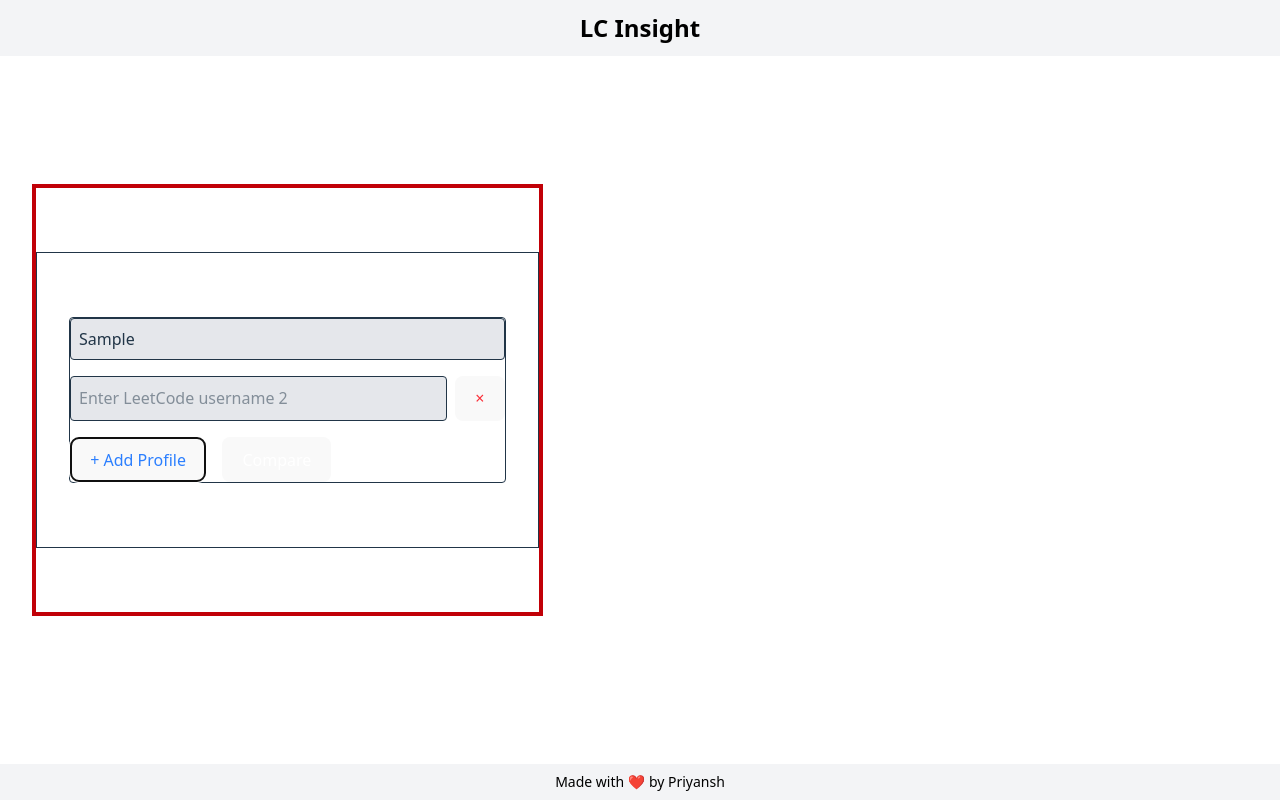
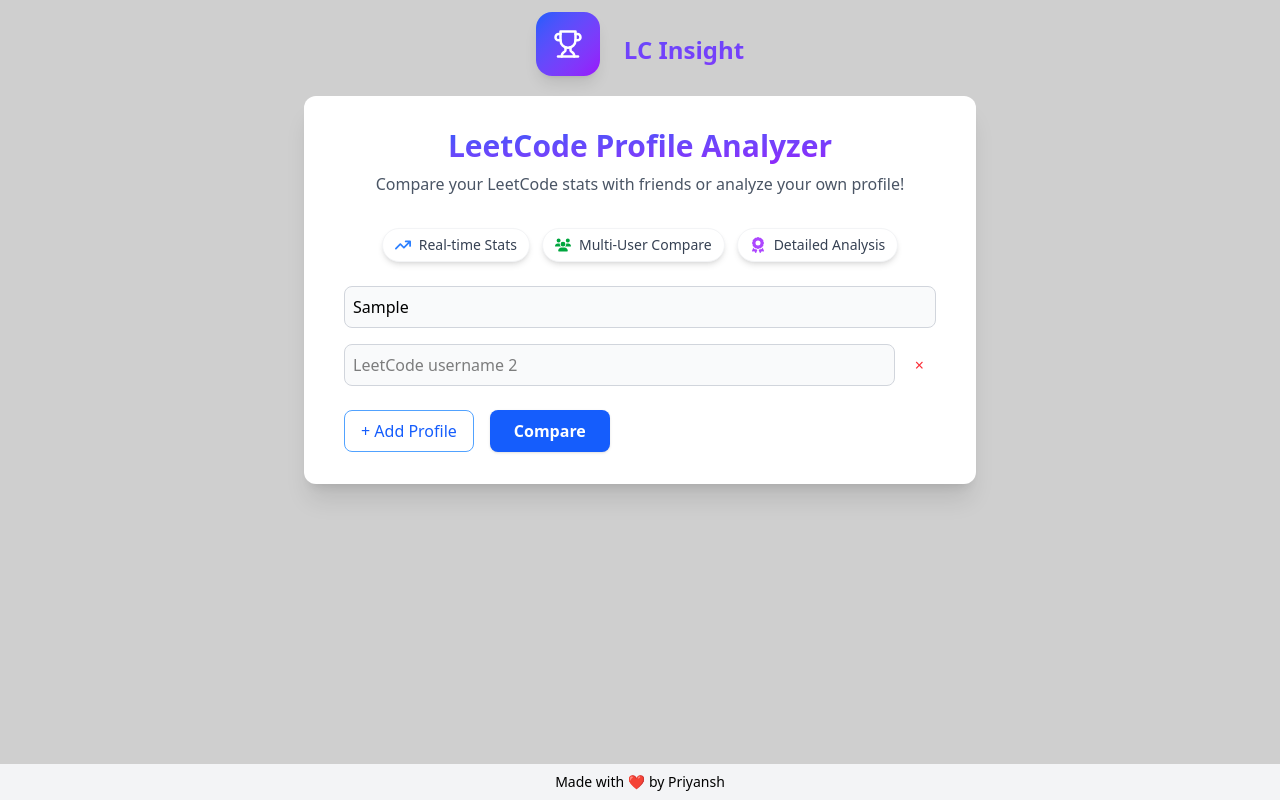
Before and after one commit to PRIYANSH-2004/LC_Insight, a React (Vite) app in the folder client/: page / in a window 1280 px wide. Both pictures are taken after typing "Sample" into the empty fields and a click on the button "+ Add Profile". Built offline with nearby package versions, Linux system fonts and the light colour scheme.

Commit message:
json changed

```diff
--- a/client/package.json
+++ b/client/package.json
@@ -5,15 +5,17 @@
   "type": "module",
   "scripts": {
     "dev": "vite",
-    "build": "tsc -b && vite build",
+    "build": "vite build",
     "lint": "eslint .",
     "preview": "vite preview"
   },
   "dependencies": {
     "@tailwindcss/vite": "^4.1.10",
     "axios": "^1.9.0",
+    "lucide": "^0.525.0",
     "react": "^19.1.0",
     "react-dom": "^19.1.0",
+    "react-icons": "^5.5.0",
     "tailwindcss": "^4.1.10"
   },
   "devDependencies": {
--- a/client/src/App.tsx
+++ b/client/src/App.tsx
@@ -1,11 +1,23 @@
 
 import './App.css'
 import HomePage from "./components/HomePage"
+// import {Trophy, X} from 'lucide-react';
+import { LuTrophy } from "react-icons/lu";
 function App() {
 
   return (
     <div className="">
+      <h2 className="fixed top-0 left-0 right-0 items-center text-2xl font-bold mb-6 bg-gradient-to-br from-blue-600 to-purple-600 bg-clip-text text-transparent  p-3">
+        <div className="inline-flex items-center justify-center w-16 h-16 bg-gradient-to-br from-blue-600 to-purple-600 rounded-2xl mr-6 shadow-lg">
+          <LuTrophy className='text-3xl text-white'/>
+        </div>
+        LC Insight
+      </h2>
       <HomePage/>
+
+      <p className="fixed bottom-0 left-0 right-0 text-center text-black bg-gray-100 py-2 text-sm">
+          Made with ❤️ by Priyansh
+        </p>
     </div>
   )
 }
--- a/client/src/components/CompareUserCard.tsx
+++ b/client/src/components/CompareUserCard.tsx
@@ -37,31 +37,40 @@ const CompareUserCard: React.FC<UserDataProps> = (props) => {
       <div className="space-y-6 ">
         {/* Profile Section */}
         <div className="bg-white shadow rounded-lg p-6 ">
-          <div className="flex items-center gap-4">
+          <div className="flex items-center gap-6 mb-8">
             <img
               src={userData.data.matchedUser.profile.userAvatar}
               alt="Profile"
-              className="w-20 h-20 rounded-full"
+              className="w-24 h-24 rounded-full border-4 border-blue-200 shadow"
             />
-            <div className="min-w-0">
+            <div className="min-w-0 flex-1">
               <h2
-                className="text-2xl font-bold text-black truncate max-w-xs"
-                title={userData?.data.matchedUser?.profile?.realName ?? "null"}
+                className="text-2xl font-bold text-gray-900 truncate"
+                title={userData.data.matchedUser.profile.realName || "null"}
               >
-                {userData?.data.matchedUser?.profile?.realName ?? "null"}
+                {userData.data.matchedUser.profile.realName || "null"}
               </h2>
-              <p className="text-black truncate max-w-xs"
-              title={userData?.data?.matchedUser?.username ?? "null"}>
-                @{userData?.data?.matchedUser?.username ?? "null"}
+              <p
+                className="text-blue-700 font-mono truncate"
+                title={userData.data.matchedUser.username}
+              >
+                @{userData.data.matchedUser.username}
               </p>
-              <p className="text-black">
-                {userData?.data?.matchedUser?.profile?.countryName ?? "null"} •{" "}
-                {userData?.data?.matchedUser?.profile?.school ?? "null"}
-              </p>
-              <p className="text-black">
-                Global Ranking: #
-                {userData?.data?.matchedUser?.profile?.ranking ?? "null"}
-              </p>
+              <div className="flex flex-wrap gap-2 mt-2">
+                {userData.data.matchedUser.profile.countryName && (
+                  <span className="inline-block bg-blue-100 text-blue-700 text-xs px-2 py-1 rounded-full">
+                    {userData.data.matchedUser.profile.countryName}
+                  </span>
+                )}
+                {userData.data.matchedUser.profile.school && (
+                  <span className="inline-block bg-purple-100 text-purple-700 text-xs px-2 py-1 rounded-full">
+                    {userData.data.matchedUser.profile.school}
+                  </span>
+                )}
+                <span className="inline-block bg-gray-100 text-gray-700 text-xs px-2 py-1 rounded-full">
+                  Global Rank: #{userData.data.matchedUser.profile.ranking ?? "null"}
+                </span>
+              </div>
             </div>
           </div>
         </div>
@@ -69,7 +78,7 @@ const CompareUserCard: React.FC<UserDataProps> = (props) => {
         {/* Contest Stats */}
         <div className="bg-white shadow rounded-lg p-6">
           <h3 className="text-xl font-bold mb-4">Contest Performance</h3>
-          <div className="grid grid-cols-1 sm:grid-cols-2 md:grid-cols-3 gap-4">
+          <div className="grid grid-cols-1 sm:grid-cols-1 md:grid-cols-2 gap-4">
             <div className="p-4 bg-gray-50 rounded">
               <p className="text-gray-600">Rating</p>
               <p className="text-xl font-bold text-black">
@@ -106,12 +115,12 @@ const CompareUserCard: React.FC<UserDataProps> = (props) => {
         {userData?.data?.matchedUser?.submitStats?.acSubmissionNum ? (
           <div className="bg-white shadow rounded-lg p-6">
             <h3 className="text-xl font-bold mb-4">Problem Solving Stats</h3>
-            <div className="space-y-2">
+            <div className="space-y-2 flex flex-col w-full">
               {userData.data.matchedUser.submitStats.acSubmissionNum.map(
                 (item) => (
                   <div
                     key={item.difficulty}
-                    className="flex flex-wrap items-center justify-between p-3 bg-gray-50 rounded"
+                    className="flex flex-col md:flex-row items-start md:items-center justify-between gap-2 p-3 bg-gray-50 rounded"
                   >
                     <span
                       className={`font-medium ${
@@ -122,15 +131,17 @@ const CompareUserCard: React.FC<UserDataProps> = (props) => {
                           : item.difficulty === "Easy"
                           ? "text-green-600"
                           : "text-gray-600"
-                      }`}
+                      }
+
+                      `}
                     >
                       {item.difficulty ?? "null"}
                     </span>
-                    <div className="flex items-center gap-4">
+                    <div className="grid items-start sm:items-center gap-2 sm:gap-4">
                       <span className="text-black font-medium">
                         {item.count ?? "null"} solved
                       </span>
-                      <span className="text-gray-500">•</span>
+                      {/* <span className="text-gray-500 hidden sm:inline">•</span> */}
                       <span className="text-gray-600">
                         Success Rate:
                         {item.submissions
@@ -138,7 +149,7 @@ const CompareUserCard: React.FC<UserDataProps> = (props) => {
                           : "null"}
                         %
                       </span>
-                      <span className="text-gray-500">•</span>
+                      {/* <span className="text-gray-500 hidden sm:inline">•</span> */}
                       <span className="text-black">
                         ({item.submissions ?? "null"} submissions)
                       </span>
--- a/client/src/components/HomePage.tsx
+++ b/client/src/components/HomePage.tsx
@@ -2,6 +2,7 @@ import React, { useState } from "react";
 import fetchData from "../utils/fetchData";
 import ShowUserData from "./ShowUserData";
 import CompareUserCard from "./CompareUserCard";
+import { FaArrowTrendUp, FaUsers, FaAward} from "react-icons/fa6";
 // import VisitorCounter from './VisitorCounter'
 
 const HomePage = () => {
@@ -39,7 +40,7 @@ const HomePage = () => {
     setError("");
 
     try {
-      setUserNames(["PRIYANSH_2004", "ashwin190304", "PRIYANSH_2004"]);
+      // setUserNames(["PRIYANSH_2004", "ashwin190304", "PRIYANSH_2004"]);
       const promises = userNames
         .filter((name) => name.trim())
         .map((name) => fetchData(name));
@@ -62,27 +63,50 @@ const HomePage = () => {
   };
 
   return (
-    <div className="w-full flex flex-col items-center justify-center text-center border-4 border-red-700">
+    <div className="w-full flex flex-col items-center justify-center mt-16 mb-16 px-4 ">
+      <div className="w-full max-w-2xl bg-white shadow-xl rounded-xl p-8 sm:px-10">
+        <h3 className="text-3xl font-extrabold mb-2 bg-gradient-to-br from-blue-600 to-purple-600 bg-clip-text text-transparent">
+          LeetCode Profile Analyzer
+        </h3>
+        <p className="mb-8 text-gray-600">
+          Compare your LeetCode stats with friends or analyze your own profile!
+        </p>
+        <div className="flex flex-wrap justify-center gap-3 mt-6 mb-6">
+            <div className="flex items-center space-x-2 bg-white rounded-full px-3 py-1.5 shadow-md border border-gray-100">
 
-      <h2 className="fixed top-0 left-0 right-0 items-center text-2xl font-bold mb-6 text-black bg-gray-100 p-3">
-        LC Insight
-      </h2>
-      <div className="p-4 w-full sm:px-6 lg:px-8 pt-16 pb-16 border m-16 ">
-        <form onSubmit={handleSubmit} className="space-y-4 w-full rounded border flex flex-col justify-center mx-auto max-w-md">
+              <FaArrowTrendUp className="text-blue-500"/>
+              <span className="text-sm font-medium text-gray-700">Real-time Stats</span>
+            </div>
+            <div className="flex items-center space-x-2 bg-white rounded-full px-3 py-1.5 shadow-md border border-gray-100">
+
+              <FaUsers className="text-green-600"/>
+              <span className="text-sm font-medium text-gray-700">Multi-User Compare</span>
+            </div>
+            <div className="flex items-center space-x-2 bg-white rounded-full px-3 py-1.5 shadow-md border border-gray-100">
+
+              <FaAward className="text-purple-500"/>
+              <span className="text-sm font-medium text-gray-700">Detailed Analysis</span>
+            </div>
+          </div>
+        <form
+          onSubmit={handleSubmit}
+          className="space-y-4 w-full flex flex-col justify-center"
+        >
           {userNames.map((username, index) => (
-            <div key={index} className="flex gap-2">
+            <div key={index} className="flex gap-2 items-center">
               <input
                 value={username}
-                autoComplete="name11" // remove it later
-                placeholder={`Enter LeetCode username ${index + 1}`}
-                className="border p-2 rounded flex-1 focus:outline-none focus:ring-2 focus:ring-blue-500 bg-gray-200"
+                autoComplete="off"
+                placeholder={`LeetCode username ${index + 1}`}
+                className="border border-gray-300 p-2 rounded-lg flex-1 focus:outline-none focus:ring-2 focus:ring-blue-400 bg-gray-50 transition"
                 onChange={(e) => handleInputChange(index, e.target.value)}
               />
               {index > 0 && (
                 <button
                   type="button"
                   onClick={() => handleRemoveUser(index)}
-                  className="px-3 py-2 text-red-500 hover:text-red-700"
+                  className="px-3 py-2 text-red-500 hover:text-red-700 rounded-full transition"
+                  aria-label="Remove user"
                 >
                   ×
                 </button>
@@ -90,12 +114,12 @@ const HomePage = () => {
             </div>
           ))}
 
-          <div className="flex gap-4">
+          <div className="flex gap-4 mt-2">
             {userNames.length < 3 && (
               <button
                 type="button"
                 onClick={handleAddUser}
-                className="px-4 py-2 text-blue-500 border border-blue-500 rounded hover:bg-blue-50"
+                className="px-4 py-2 text-blue-600 border border-blue-400 rounded-lg hover:bg-blue-50 transition font-medium"
               >
                 + Add Profile
               </button>
@@ -104,11 +128,32 @@ const HomePage = () => {
             <button
               type="submit"
               disabled={isLoading}
-              className="bg-blue-500 text-white px-4 py-2 rounded hover:bg-blue-600 disabled:bg-gray-400"
+              className={`bg-blue-600 text-white px-6 py-2 rounded-lg font-semibold shadow hover:bg-blue-700 transition disabled:bg-gray-300 disabled:cursor-not-allowed`}
             >
-              {isLoading
-                ? "Loading..."
-                : userNames.length <= 1
+              {isLoading ? (
+                <span className="flex items-center gap-2">
+                  <svg
+                    className="animate-spin h-5 w-5 text-white"
+                    viewBox="0 0 24 24"
+                  >
+                    <circle
+                      className="opacity-25"
+                      cx="12"
+                      cy="12"
+                      r="10"
+                      stroke="currentColor"
+                      strokeWidth="4"
+                      fill="none"
+                    />
+                    <path
+                      className="opacity-75"
+                      fill="currentColor"
+                      d="M4 12a8 8 0 018-8v8z"
+                    />
+                  </svg>
+                  Loading...
+                </span>
+              ) : userNames.length <= 1
                 ? "Analyze"
                 : "Compare"}
             </button>
@@ -116,31 +161,52 @@ const HomePage = () => {
         </form>
 
         {error && (
-          <div className="mt-4 text-red-500 font-bold p-4 bg-red-50 rounded">
+          <div className="mt-6 text-red-700 font-bold p-4 bg-red-100 rounded-lg border border-red-300 transition">
             {error}
           </div>
         )}
+      </div>
 
+      {showData && userData.length > 0 && !error && (
+
+
+        <div className="mt-12 w-full flex flex-col items-center">
+          <div className="text-center mb-8">
+              <h2 className="text-3xl font-bold text-gray-900 mb-2">
+                {userData.length > 1 ? "🏆 Comparison Results" : "📊 Profile Analysis"}
+              </h2>
+              <p className="text-gray-600">
+                {userData.length > 1
+                  ? "Compare the coding champions side by side"
+                  : "Detailed breakdown of your LeetCode journey"
+                }
+              </p>
             </div>
-        {showData && userData.length > 0 && !error && (
-          <div className="mt-8 gap-8 flex flex-nowrap ">
+
           {userData.length > 1 ? (
-              <div className="flex flex-row gap-4 border mb-16">
+            <div className="flex flex-col md:flex-row gap-6 w-full justify-center">
               {userData.map((data, index) => (
-                  <CompareUserCard key={index} userData={data} />
+                <div
+                  key={index}
+                  className="bg-white rounded-xl shadow-lg p-6 w-full max-w-md min-w-[320px] transition hover:shadow-2xl"
+                >
+                  <CompareUserCard userData={data} />
+                </div>
               ))}
             </div>
           ) : (
             userData.map((data, index) => (
-                <ShowUserData key={index} userData={data} />
+              <div
+                key={index}
+                className="bg-white rounded-xl shadow-lg p-6 w-full max-w-lg min-w-[320px] transition hover:shadow-2xl"
+              >
+                <ShowUserData userData={data} />
+              </div>
             ))
           )}
         </div>
       )}
       {/* <VisitorCounter/> */}
-        <p className="fixed bottom-0 left-0 right-0 text-center text-black bg-gray-100 py-2 text-sm">
-          Made with ❤️ by Priyansh
-        </p>
     </div>
   );
 };
--- a/client/src/components/ShowUserData.tsx
+++ b/client/src/components/ShowUserData.tsx
@@ -37,21 +37,44 @@ const ShowUserData: React.FC<UserDataProps> = (props) => {
     <div className="container mx-auto px-4">
       <div className="space-y-6">
           {/* Profile Section */}
-          <div className="bg-white shadow rounded-lg p-6">
-            <div className="flex flex-wrap items-center gap-4">
-              <img
-                src={userData.data.matchedUser.profile.userAvatar}
-                alt="Profile"
-                className="w-20 h-20 rounded-full"
-              />
-              <div>
-                <h2 className="text-2xl font-bold text-black">{userData?.data.matchedUser?.profile?.realName  ?? "null"}</h2>
-                <p className="text-black">@{userData?.data?.matchedUser?.username ?? "null"}</p>
-                <p className="text-black">{userData?.data?.matchedUser?.profile?.countryName ?? "null"} • {userData?.data?.matchedUser?.profile?.school ?? "null"}</p>
-                <p className="text-black">Global Ranking: #{userData?.data?.matchedUser?.profile?.ranking ?? "null"}</p>
+          <div className="bg-white shadow rounded-lg p-6 ">
+          <div className="flex items-center gap-6 mb-8">
+            <img
+              src={userData.data.matchedUser.profile.userAvatar}
+              alt="Profile"
+              className="w-24 h-24 rounded-full border-4 border-blue-200 shadow"
+            />
+            <div className="min-w-0 flex-1">
+              <h2
+                className="text-2xl font-bold text-gray-900 truncate"
+                title={userData.data.matchedUser.profile.realName || "null"}
+              >
+                {userData.data.matchedUser.profile.realName || "null"}
+              </h2>
+              <p
+                className="text-blue-700 font-mono truncate"
+                title={userData.data.matchedUser.username}
+              >
+                @{userData.data.matchedUser.username}
+              </p>
+              <div className="flex flex-wrap gap-2 mt-2">
+                {userData.data.matchedUser.profile.countryName && (
+                  <span className="inline-block bg-blue-100 text-blue-700 text-xs px-2 py-1 rounded-full">
+                    {userData.data.matchedUser.profile.countryName}
+                  </span>
+                )}
+                {userData.data.matchedUser.profile.school && (
+                  <span className="inline-block bg-purple-100 text-purple-700 text-xs px-2 py-1 rounded-full">
+                    {userData.data.matchedUser.profile.school}
+                  </span>
+                )}
+                <span className="inline-block bg-gray-100 text-gray-700 text-xs px-2 py-1 rounded-full">
+                  Global Rank: #{userData.data.matchedUser.profile.ranking ?? "null"}
+                </span>
               </div>
             </div>
           </div>
+        </div>
 
 
           {/* Contest Stats */}
--- a/client/src/index.css
+++ b/client/src/index.css
@@ -5,66 +5,7 @@
   line-height: 1.5;
   font-weight: 400;
 
-  color-scheme: light dark;
-  color: #000000;
+  /* color-scheme: light dark;
+  color: #000000; */
   background-color: #cfcfcf;
-
-  font-synthesis: none;
-  text-rendering: optimizeLegibility;
-  -webkit-font-smoothing: antialiased;
-  -moz-osx-font-smoothing: grayscale;
 }
-
-a {
-  font-weight: 500;
-  color: #1b23c4;
-  text-decoration: inherit;
-}
-a:hover {
-  color: #535bf2;
-}
-
-body {
-  margin: 0;
-  display: flex;
-  place-items: center;
-  min-width: 320px;
-  min-height: 100vh;
-}
-
-h1 {
-  font-size: 3.2em;
-  line-height: 1.1;
-}
-
-button {
-  border-radius: 8px;
-  border: 1px solid transparent;
-  padding: 0.6em 1.2em;
-  font-size: 1em;
-  font-weight: 500;
-  font-family: inherit;
-  background-color: #8ac926 ;
-  cursor: pointer;
-  transition: border-color 0.25s;
-}
-button:hover {
-  border-color: #646cff;
-}
-button:focus,
-button:focus-visible {
-  outline: 4px auto -webkit-focus-ring-color;
-}
-
-@media (prefers-color-scheme: light) {
-  :root {
-    color: #213547;
-    background-color: #ffffff;
-  }
-  a:hover {
-    color: #747bff;
-  }
-  button {
-    background-color: #f9f9f9;
-  }
-}
```
Also changed, not shown: 1 other file (tests, documents, lock files or other folders). Lines whose indentation alone changed are shown as unchanged.
